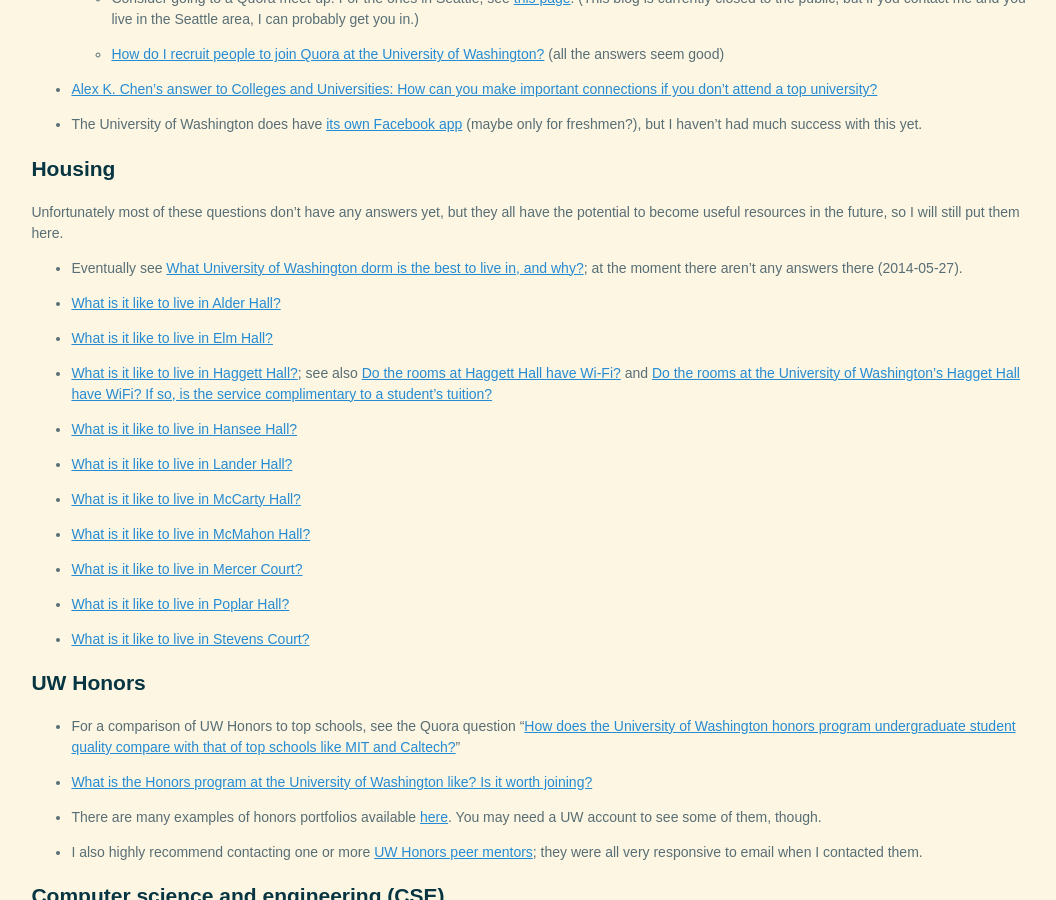
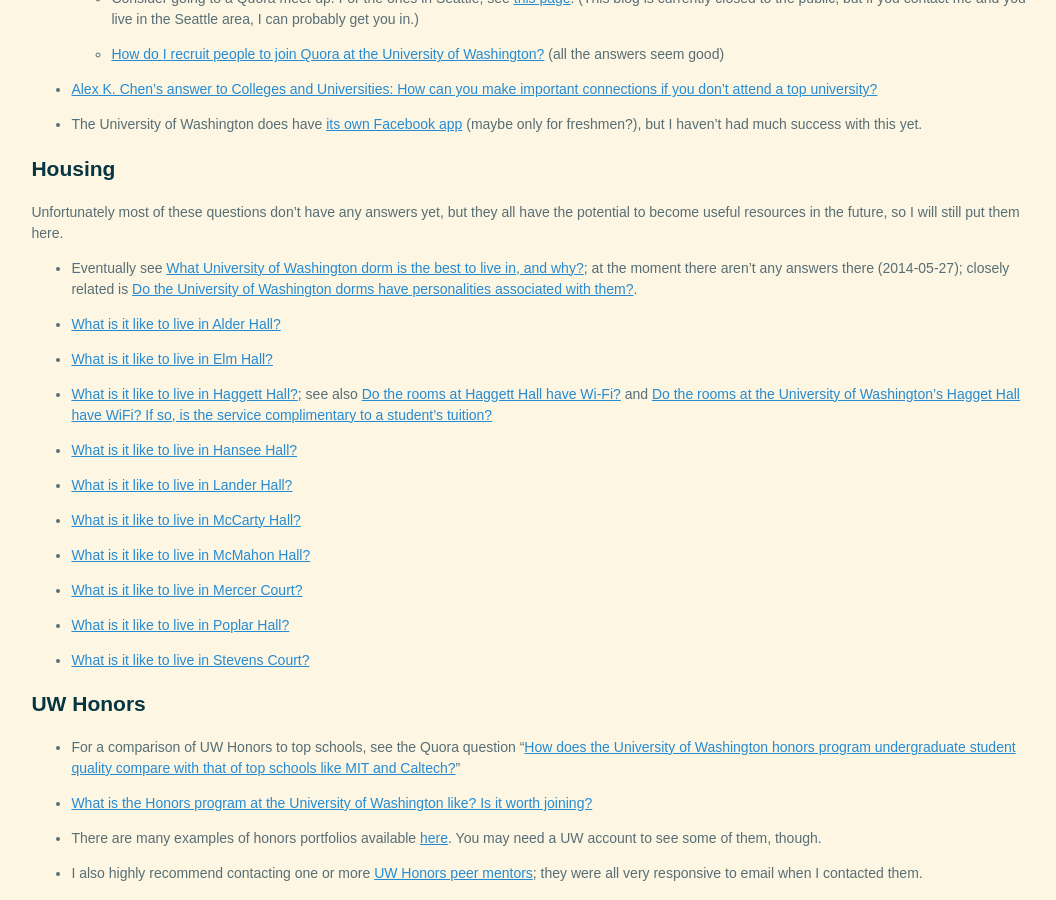
Before and after one commit to riceissa/riceissa.github.io, a Jekyll site: the page built from uw/resources.md, in a window 1280 px wide and 900 px high, scrolled down 1818 px. Shown: the whole window, without its empty margins (103-1159 px from the left). Built offline with Jekyll 4.4.1, drawn with Linux system fonts in a browser that asks for light colours; Markdown is read by kramdown in place of the engine named in the settings; comment, search, counter and statistics services are not loaded.

Commit message:
add personalities for dorms

```diff
--- a/uw/resources.md
+++ b/uw/resources.md
@@ -128,7 +128,7 @@ For the ones in Seattle, see [this page](http://seattlequorameetups.quora.com/).
 
 Unfortunately most of these questions don't have any answers yet, but they all have the potential to become useful resources in the future, so I will still put them here.
 
-- Eventually see [What University of Washington dorm is the best to live in, and why?](https://www.quora.com/What-University-of-Washington-dorm-is-the-best-to-live-in-and-why); at the moment there aren't any answers there (2014-05-27).
+- Eventually see [What University of Washington dorm is the best to live in, and why?](https://www.quora.com/What-University-of-Washington-dorm-is-the-best-to-live-in-and-why); at the moment there aren't any answers there (2014-05-27); closely related is [Do the University of Washington dorms have personalities associated with them?](https://www.quora.com/University-of-Washington/Do-the-University-of-Washington-dorms-have-personalities-associated-with-them).
 
 - [What is it like to live in Alder Hall?](https://www.quora.com/University-of-Washington/What-is-it-like-to-live-in-Alder-Hall)
 
```
